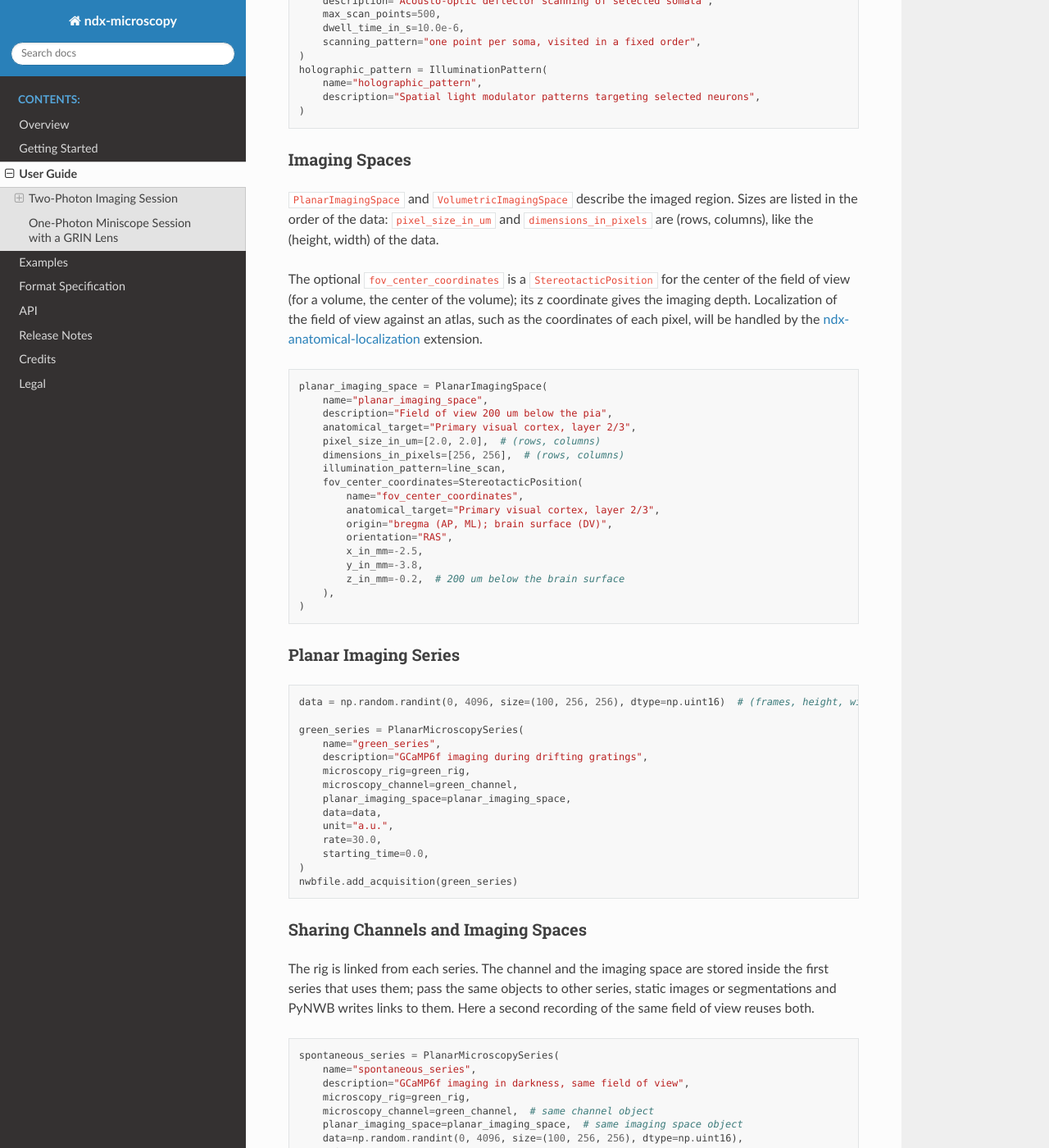
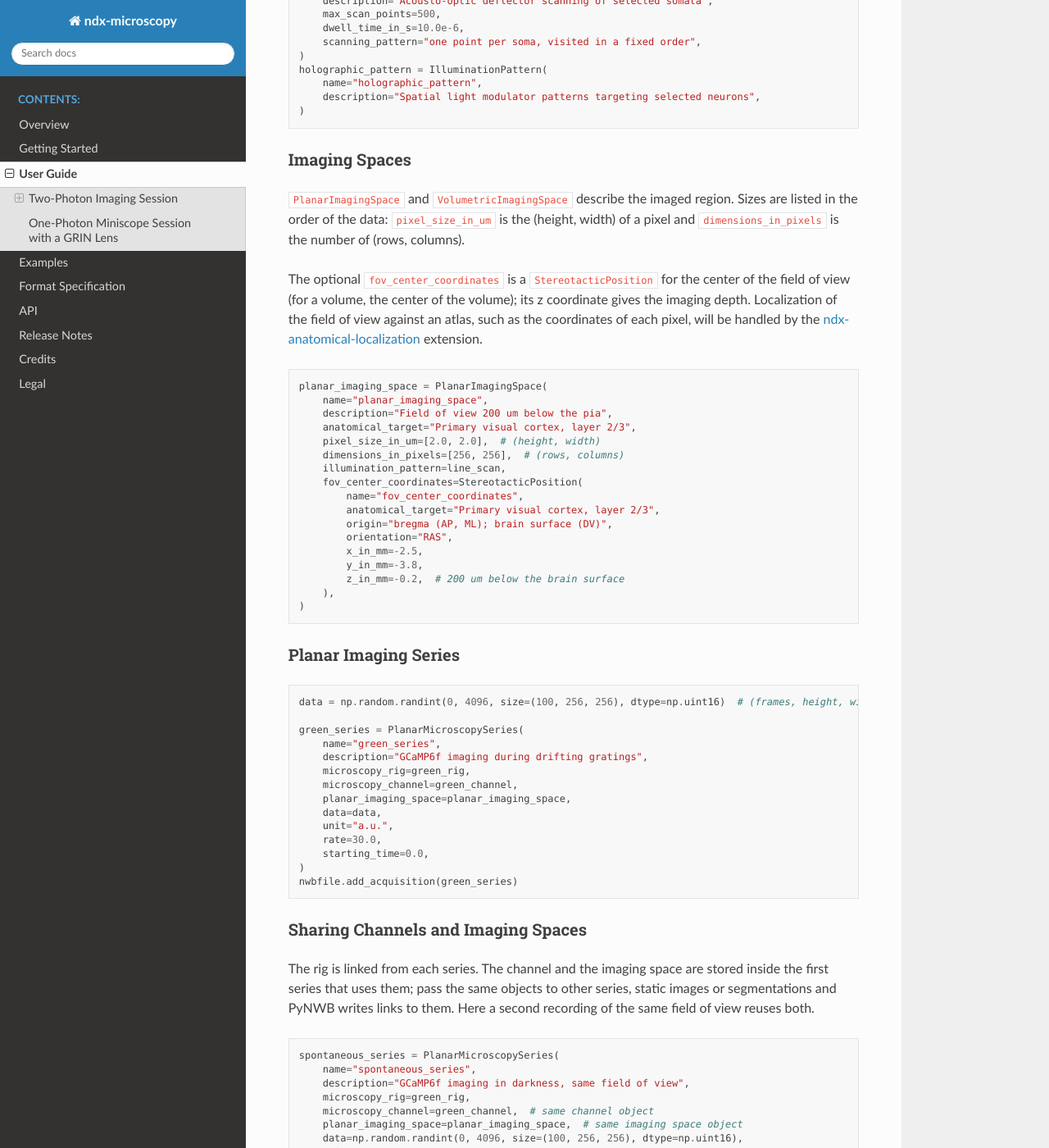
Before and after one commit to catalystneuro/ndx-microscopy, a Sphinx documentation site: the page built from docs/source/user_guide.rst, in a window 1280 px wide and 1400 px high, scrolled down 5825 px. Shown: the whole window at 82% size. Built offline with Sphinx 7.4.7 and the Read the Docs theme 3.1.0, drawn with Linux system fonts in a browser that asks for light colours; pages that are not in the unit, such as notebooks, are missing from menus; some of the changed text lies outside the part shown.

Commit message:
Label pixel and voxel sizes by height, width and depth, and fix leftover x first mentions

```diff
--- a/docs/source/getting_started.rst
+++ b/docs/source/getting_started.rst
@@ -53,7 +53,7 @@ Imaging Spaces
 
 - ``PlanarImagingSpace``: a single plane
 - ``VolumetricImagingSpace``: a volume
-- Each space records the anatomical target, the pixel or voxel size and the dimensions, listed x first
+- Each space records the anatomical target, the pixel or voxel size and the dimensions, in the (depth, height, width) order of the data
 - Each space contains the illumination pattern used to acquire it
 
 Imaging Data
@@ -221,7 +221,7 @@ This example writes a two-photon calcium imaging session with one imaging plane.
         name="planar_imaging_space",
         description="Field of view in layer 2/3 of V1",
         anatomical_target="Primary visual cortex, layer 2/3",
-        pixel_size_in_um=[2.0, 2.0],  # (rows, columns)
+        pixel_size_in_um=[2.0, 2.0],  # (height, width)
         dimensions_in_pixels=[256, 256],  # (rows, columns)
         illumination_pattern=line_scan,
     )
--- a/docs/source/user_guide.rst
+++ b/docs/source/user_guide.rst
@@ -341,8 +341,8 @@ Imaging Spaces
 --------------
 
 ``PlanarImagingSpace`` and ``VolumetricImagingSpace`` describe the imaged region. Sizes are listed in the
-order of the data: ``pixel_size_in_um`` and ``dimensions_in_pixels`` are (rows, columns), like the (height, width)
-of the data.
+order of the data: ``pixel_size_in_um`` is the (height, width) of a pixel and ``dimensions_in_pixels`` is the
+number of (rows, columns).
 
 The optional ``fov_center_coordinates`` is a ``StereotacticPosition`` for the center of the field of view (for
 a volume, the center of the volume); its z coordinate gives the imaging depth. Localization of the field of
@@ -355,7 +355,7 @@ view against an atlas, such as the coordinates of each pixel, will be handled by
         name="planar_imaging_space",
         description="Field of view 200 um below the pia",
         anatomical_target="Primary visual cortex, layer 2/3",
-        pixel_size_in_um=[2.0, 2.0],  # (rows, columns)
+        pixel_size_in_um=[2.0, 2.0],  # (height, width)
         dimensions_in_pixels=[256, 256],  # (rows, columns)
         illumination_pattern=line_scan,
         fov_center_coordinates=StereotacticPosition(
@@ -414,8 +414,8 @@ to them. Here a second recording of the same field of view reuses both.
 Volumetric Imaging
 ------------------
 
-Volumetric data are shaped (frames, depths, height, width), the TZYX convention. ``voxel_size_in_um`` and
-``dimensions_in_voxels`` are (depths, rows, columns) in the same order.
+Volumetric data are shaped (frames, depths, height, width), the TZYX convention. ``voxel_size_in_um`` is the
+(depth, height, width) of a voxel and ``dimensions_in_voxels`` is the number of (depths, rows, columns).
 
 .. code-block:: python
 
@@ -423,7 +423,7 @@ Volumetric data are shaped (frames, depths, height, width), the TZYX convention.
         name="volumetric_imaging_space",
         description="Volume from 100 to 300 um below the pia, 10 planes set with a piezo objective scanner",
         anatomical_target="Primary visual cortex, layers 2/3 and 4",
-        voxel_size_in_um=[20.0, 2.0, 2.0],  # (depths, rows, columns)
+        voxel_size_in_um=[20.0, 2.0, 2.0],  # (depth, height, width)
         dimensions_in_voxels=[10, 256, 256],  # (depths, rows, columns)
         illumination_pattern=line_scan,
     )
@@ -695,7 +695,7 @@ imaging uses ``PlaneAcquisition``.
         name="planar_imaging_space",
         description="Field of view below the GRIN lens, frames binned 2x2 to 304 x 304 pixels",
         anatomical_target="CA1, stratum pyramidale",
-        pixel_size_in_um=[3.3, 3.3],  # (rows, columns), after binning
+        pixel_size_in_um=[3.3, 3.3],  # (height, width), after binning
         dimensions_in_pixels=[304, 304],  # (rows, columns)
         illumination_pattern=camera_acquisition,
     )
```
Also changed, not shown: CHANGELOG.md (+5 -3 lines), README.md (+4 -4 lines), docs/source/description.rst (+6 -2 lines), docs/source/release_notes.rst (+5 -3 lines), 7 other files.
